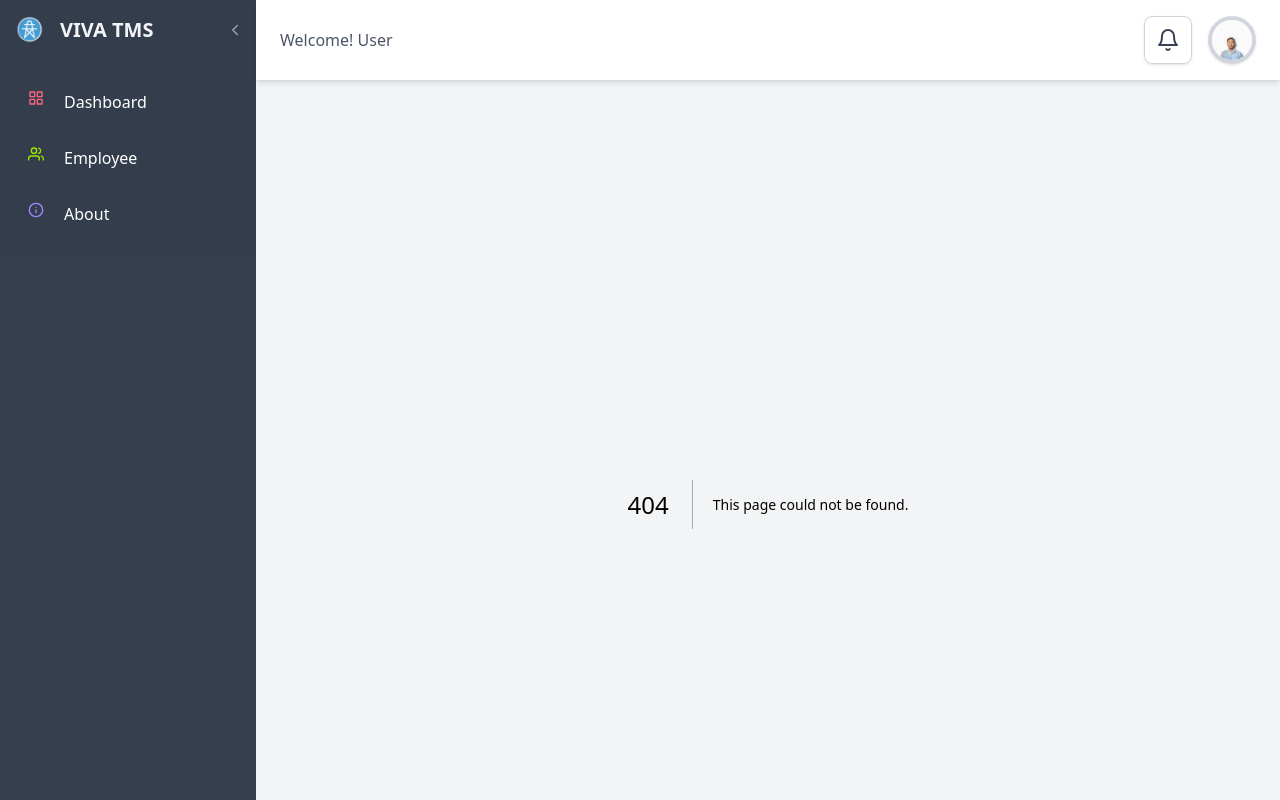
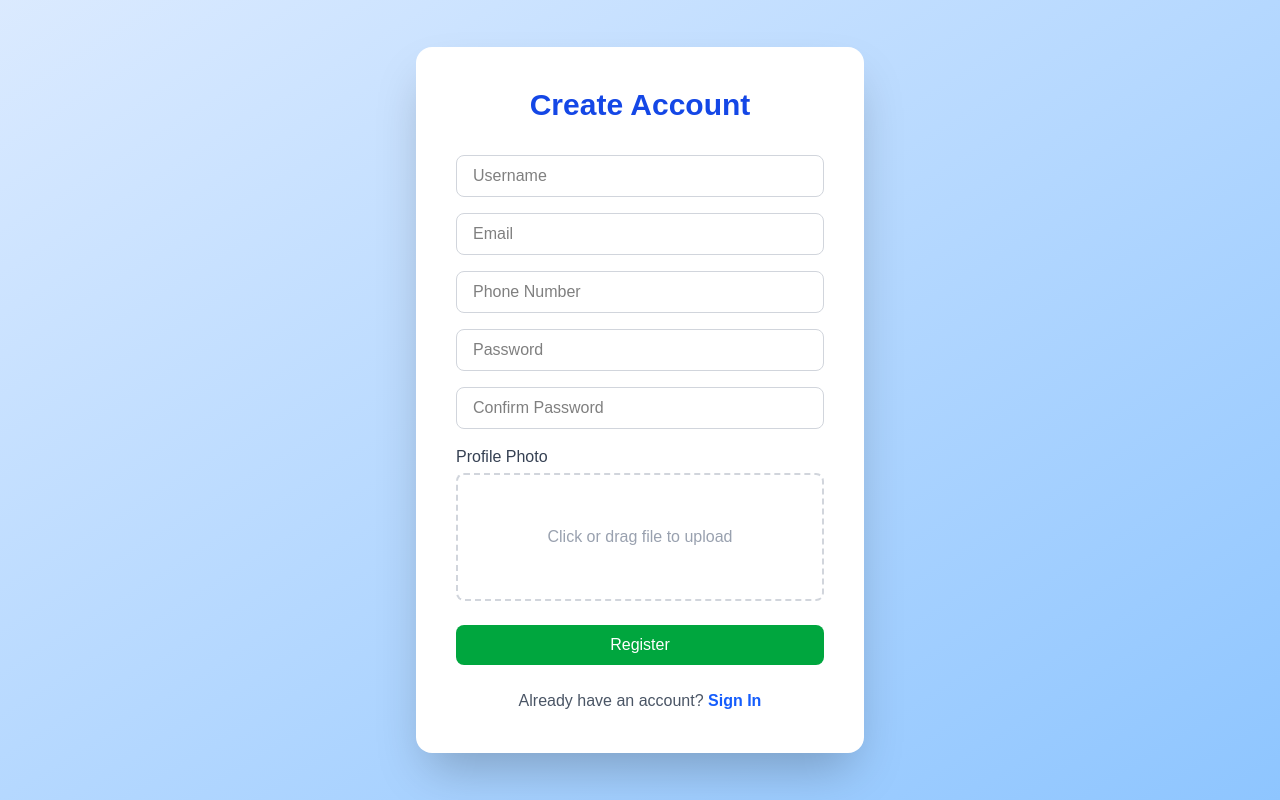
Before and after one commit to Munalthapa710/viva-tms-frontend, a Next.js app: page /register in a window 1280 px wide. Before the commit this address had no page. Shown: the top 800 px of the page. Built offline with nearby package versions, Linux system fonts and the light colour scheme.

Commit message:
login_register maake and real time image to profile and name

```diff
--- /dev/null
+++ b/app/(auth)/login/page.tsx
@@ -0,0 +1,98 @@
+"use client";
+
+import { useState, useEffect } from "react";
+import { useRouter } from "next/navigation";
+import Cookies from "js-cookie";
+
+export default function Login() {
+  const [email, setEmail] = useState("");
+  const [password, setPassword] = useState("");
+  const [loading, setLoading] = useState(false);
+  const router = useRouter();
+
+  const handleLogin = async (e: React.FormEvent<HTMLFormElement>) => {
+    e.preventDefault();
+    setLoading(true);
+
+    try {
+      const res = await fetch("http://localhost:5000/login", {
+        method: "POST",
+        headers: { "Content-Type": "application/json" },
+        body: JSON.stringify({ email, password }),
+      });
+
+      const data = await res.json();
+
+      if (!res.ok) {
+        alert(data.message || "Invalid credentials");
+        setLoading(false);
+        return;
+      }
+
+      // Save JWT token, username, photo
+      Cookies.set("auth_token", data.token, { expires: 1, sameSite: "lax" });
+      Cookies.set("username", data.username, { expires: 1 });
+      if (data.photo) Cookies.set("photo", data.photo, { expires: 1 });
+
+      router.push("/homepage");
+    } catch (err) {
+      alert("Login failed");
+      setLoading(false);
+    }
+  };
+
+  return (
+    <div className="min-h-screen flex items-center justify-center bg-linear-to-br from-blue-100 to-blue-300">
+      <form
+        onSubmit={handleLogin}
+        className="bg-white p-10 rounded-2xl shadow-2xl w-full max-w-md"
+      >
+        <h2 className="text-3xl font-bold text-center mb-8 text-blue-700">
+          Sign In
+        </h2>
+
+        <div className="mb-4">
+          <label className="block text-gray-700 font-medium mb-1">Email</label>
+          <input
+            type="email"
+            placeholder="Enter your email"
+            required
+            value={email}
+            onChange={(e) => setEmail(e.target.value)}
+            className="w-full px-4 py-2 border border-gray-300 rounded-lg focus:outline-none focus:ring-2 focus:ring-blue-500"
+          />
+        </div>
+
+        <div className="mb-6">
+          <label className="block text-gray-700 font-medium mb-1">Password</label>
+          <input
+            type="password"
+            placeholder="Enter your password"
+            required
+            value={password}
+            onChange={(e) => setPassword(e.target.value)}
+            className="w-full px-4 py-2 border border-gray-300 rounded-lg focus:outline-none focus:ring-2 focus:ring-blue-500"
+          />
+        </div>
+
+        <button
+          type="submit"
+          disabled={loading}
+          className="w-full bg-blue-600 text-white py-2 rounded-lg font-medium hover:bg-blue-700 transition disabled:opacity-50"
+        >
+          {loading ? "Signing in..." : "Sign In"}
+        </button>
+
+        <p className="mt-6 text-center text-gray-600">
+          Don't have an account?{" "}
+          <span
+            onClick={() => router.push("/register")}
+            className="text-blue-600 font-semibold cursor-pointer hover:underline"
+          >
+            Register
+          </span>
+        </p>
+      </form>
+    </div>
+  );
+}
--- /dev/null
+++ b/app/(auth)/register/page.jsx
@@ -0,0 +1,152 @@
+"use client";
+
+import { useState } from "react";
+import { useRouter } from "next/navigation";
+import Link from "next/link";
+import toast from "react-hot-toast";
+
+export default function RegisterPage() {
+  const router = useRouter();
+
+  const [form, setForm] = useState({
+    username: "",
+    email: "",
+    phone: "",
+    password: "",
+    confirmPassword: "",
+  });
+  const [photo, setPhoto] = useState(null);
+  const [loading, setLoading] = useState(false);
+
+  const handleChange = (e) => {
+    setForm({ ...form, [e.target.name]: e.target.value });
+  };
+
+  const handleRegister = async (e) => {
+    e.preventDefault();
+
+    if (form.password !== form.confirmPassword) {
+      toast.error("Passwords do not match");
+      return;
+    }
+
+    const formData = new FormData();
+    formData.append("username", form.username);
+    formData.append("email", form.email);
+    formData.append("phone", form.phone);
+    formData.append("password", form.password);
+    formData.append("photo", photo);
+
+    setLoading(true);
+    try {
+      const res = await fetch("http://localhost:5000/register", {
+        method: "POST",
+        body: formData,
+      });
+      const data = await res.json();
+      if (!res.ok) throw new Error(data.message);
+
+      toast.success("Registration successful!");
+      router.push("/login");
+    } catch (err) {
+      toast.error(err.message || "Registration failed");
+    } finally {
+      setLoading(false);
+    }
+  };
+
+  return (
+    <div className="min-h-screen flex items-center justify-center bg-linear-to-br from-blue-100 to-blue-300">
+      <form
+        onSubmit={handleRegister}
+        className="bg-white p-10 rounded-2xl shadow-2xl w-full max-w-md"
+        encType="multipart/form-data"
+      >
+        <h2 className="text-3xl font-bold text-center mb-8 text-blue-700">
+          Create Account
+        </h2>
+
+        <input
+          type="text"
+          name="username"
+          placeholder="Username"
+          required
+          onChange={handleChange}
+          className="w-full mb-4 px-4 py-2 border border-gray-300 rounded-lg focus:outline-none focus:ring-2 focus:ring-blue-500"
+        />
+
+        <input
+          type="email"
+          name="email"
+          placeholder="Email"
+          required
+          onChange={handleChange}
+          className="w-full mb-4 px-4 py-2 border border-gray-300 rounded-lg focus:outline-none focus:ring-2 focus:ring-blue-500"
+        />
+
+        <input
+          type="tel"
+          name="phone"
+          placeholder="Phone Number"
+          required
+          onChange={handleChange}
+          className="w-full mb-4 px-4 py-2 border border-gray-300 rounded-lg focus:outline-none focus:ring-2 focus:ring-blue-500"
+        />
+
+        <input
+          type="password"
+          name="password"
+          placeholder="Password"
+          required
+          onChange={handleChange}
+          className="w-full mb-4 px-4 py-2 border border-gray-300 rounded-lg focus:outline-none focus:ring-2 focus:ring-blue-500"
+        />
+
+        <input
+          type="password"
+          name="confirmPassword"
+          placeholder="Confirm Password"
+          required
+          onChange={handleChange}
+          className="w-full mb-4 px-4 py-2 border border-gray-300 rounded-lg focus:outline-none focus:ring-2 focus:ring-blue-500"
+        />
+
+        <div className="mb-6">
+  <label className="block text-gray-700 font-medium mb-1">
+    Profile Photo
+  </label>
+
+  <label className="flex flex-col items-center justify-center w-full h-32 border-2 border-dashed border-gray-300 rounded-lg cursor-pointer hover:border-blue-500 hover:bg-blue-50 transition-colors">
+    {photo ? (
+      <span className="text-gray-700">{photo.name}</span>
+    ) : (
+      <span className="text-gray-400">Click or drag file to upload</span>
+    )}
+    <input
+      type="file"
+      accept="image/*"
+      onChange={(e) => setPhoto(e.target.files[0])}
+      className="hidden"
+    />
+  </label>
+</div>
+
+
+        <button
+          type="submit"
+          disabled={loading}
+          className="w-full bg-green-600 text-white py-2 rounded-lg font-medium hover:bg-green-700 transition disabled:opacity-50"
+        >
+          {loading ? "Creating Account..." : "Register"}
+        </button>
+
+        <p className="mt-6 text-center text-gray-600">
+          Already have an account?{" "}
+          <Link href="/login" className="text-blue-600 font-semibold hover:underline">
+            Sign In
+          </Link>
+        </p>
+      </form>
+    </div>
+  );
+}
--- a/app/layout.tsx
+++ b/app/layout.tsx
@@ -1,6 +1,6 @@
 import "./globals.css";
-import LandingLayout from "../components/LandingLayout";
 import { Toaster } from "react-hot-toast";
+
 export default function RootLayout({
   children,
 }: {
@@ -9,10 +9,8 @@ export default function RootLayout({
   return (
     <html lang="en">
       <body>
-        <LandingLayout>
-          {children}
-          <Toaster position="top-right" />
-        </LandingLayout>
+        {children}
+        <Toaster position="top-right" />
       </body>
     </html>
   );
--- a/components/LandingLayout.tsx
+++ b/components/LandingLayout.tsx
@@ -1,11 +1,11 @@
 "use client";
 
-import React, { useState } from "react";
+import React, { useState, useEffect } from "react";
+import Cookies from "js-cookie";
 import Link from "next/link";
 import { useRouter } from "next/navigation";
 import {
   FiBell,
-  FiHome,
   FiGrid,
   FiUsers,
   FiInfo,
@@ -45,14 +45,12 @@ const Sidebar = ({
 }: {
   collapsed: boolean;
   setCollapsed: React.Dispatch<React.SetStateAction<boolean>>;
-}) => {
-  return (
+}) => (
   <aside
     className={`${
       collapsed ? "w-20" : "w-64"
     } relative bg-gray-800/90 text-white flex flex-col p-4 transition-all duration-300`}
   >
-      {/* Logo / Toggle */}
     <div
       className={`mb-9 flex items-center ${
         collapsed ? "justify-center" : "justify-between"
@@ -60,9 +58,7 @@ const Sidebar = ({
     >
       <Link
         href="/homepage"
-          className={`flex items-center ${
-            collapsed ? "justify-center" : "gap-4"
-          }`}
+        className={`flex items-center ${collapsed ? "justify-center" : "gap-4"}`}
       >
         <img src="/immg.png" alt="Logo" className="h-7 w-auto" />
         {!collapsed && (
@@ -78,15 +74,7 @@ const Sidebar = ({
       </button>
     </div>
 
-      {/* Navigation Links */}
     <nav className="flex flex-col gap-4 mt-0.5">
-        {/* <SidebarLink
-          href="/"
-          icon={<FiHome />}
-          label="Home"
-          collapsed={collapsed}
-          color="text-sky-400"
-        /> */}
       <SidebarLink
         href="/homepage"
         icon={<FiGrid />}
@@ -111,25 +99,43 @@ const Sidebar = ({
     </nav>
   </aside>
 );
-};
 
 // LandingLayout component
 const LandingLayout = ({ children }: { children: React.ReactNode }) => {
   const [collapsed, setCollapsed] = useState(false);
   const [open, setOpen] = useState(false);
+  const [username, setUsername] = useState("User");
+  const [photo, setPhoto] = useState("/profile.jpg");
+
   const router = useRouter();
 
+  // Load cookies after client mounts to avoid hydration mismatch
+  useEffect(() => {
+    const token = Cookies.get("auth_token");
+    if (!token) {
+      router.replace("/login"); // Redirect to login if not authenticated
+    }
+     const savedUsername = Cookies.get("username");
+  const savedPhoto = Cookies.get("photo");
+
+  if (savedUsername) setUsername(savedUsername);
+  if (savedPhoto) setPhoto(savedPhoto);
+  }, [router]);
+
   const handleLogout = () => {
-    setOpen(false);
-    // router.push("/"); //for futur direct to login
+    Cookies.remove("auth_token");
+    Cookies.remove("username");
+    Cookies.remove("photo");
+    router.replace("/login");
   };
+
   return (
     <div className="flex min-h-screen font-sans">
       <Sidebar collapsed={collapsed} setCollapsed={setCollapsed} />
 
       <div className="flex-1 flex flex-col">
         <header className="sticky top-0 z-50 bg-white/30 backdrop-blur-md shadow-md py-4 px-6 flex justify-between items-center">
-          <h2 className="text-gray-600 font-medium">Welcome! User</h2>
+          <h2 className="text-gray-600 font-medium"> Welcome, {username}!</h2>
 
           <div className="flex items-center gap-4">
             <button className="flex items-center justify-center w-12 h-12 bg-white/80 backdrop-blur-md shadow rounded-lg border border-gray-300 hover:bg-gray-200 transition-colors">
@@ -138,10 +144,10 @@ const LandingLayout = ({ children }: { children: React.ReactNode }) => {
 
             <div className="relative">
               <img
-                src="/profile.jpg"
+                src={photo || "/profile.jpg"}
                 onClick={() => setOpen(!open)}
                 className="w-12 h-12 rounded-full cursor-pointer border-4 border-gray-300 bg-white/80 backdrop-blur-md shadow"
-                alt="User"
+                alt={username}
               />
 
               {open && (
@@ -159,12 +165,10 @@ const LandingLayout = ({ children }: { children: React.ReactNode }) => {
         </header>
 
         <main className="flex-1 bg-gray-100 p-6">{children}</main>
-        <div className="flex-1 flex flex-col">
-          {/* Footer */}
+
         <footer className="bg-gray-800 text-white py-4 px-6 text-center mt-auto shadow-inner">
           © {new Date().getFullYear()} VIVA Construction. All rights reserved.
         </footer>
-        </div>
       </div>
     </div>
   );
--- a/package.json
+++ b/package.json
@@ -9,6 +9,7 @@
     "lint": "eslint"
   },
   "dependencies": {
+    "js-cookie": "^3.0.5",
     "next": "16.1.0",
     "react": "19.2.3",
     "react-dom": "19.2.3",
@@ -18,6 +19,7 @@
   },
   "devDependencies": {
     "@tailwindcss/postcss": "^4",
+    "@types/js-cookie": "^3.0.6",
     "@types/node": "^20",
     "@types/react": "^19",
     "@types/react-dom": "^19",
```
Also changed, not shown: app/(dashboard)/layout.tsx (added, +11 -0 lines), middleware.ts (added, +26 -0 lines), app/(dashboard)/about/page.tsx (renamed from app/about/page.tsx), app/(dashboard)/employee/page.tsx (renamed from app/employee/page.tsx), app/(dashboard)/homepage/page.tsx (renamed from app/homepage/page.tsx), 1 other file (tests, documents, lock files or other folders). Lines whose indentation alone changed are shown as unchanged.
